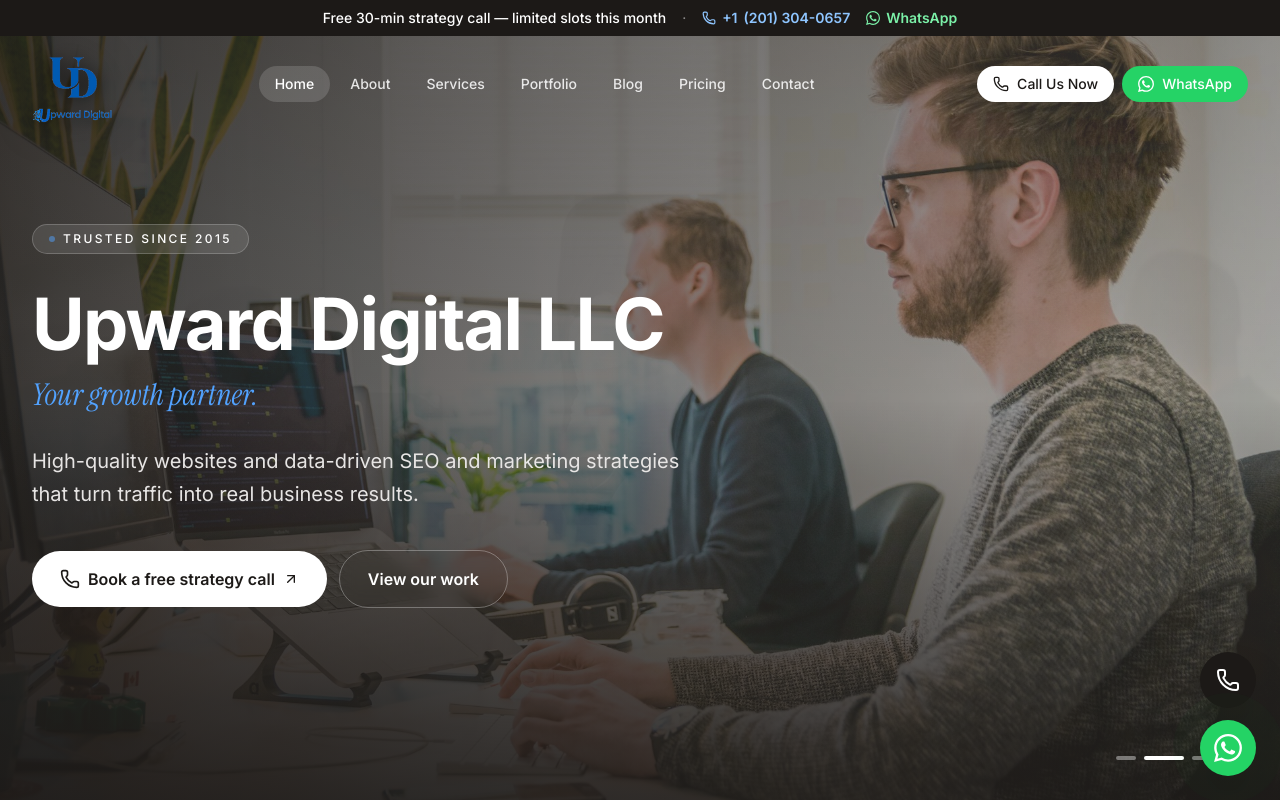
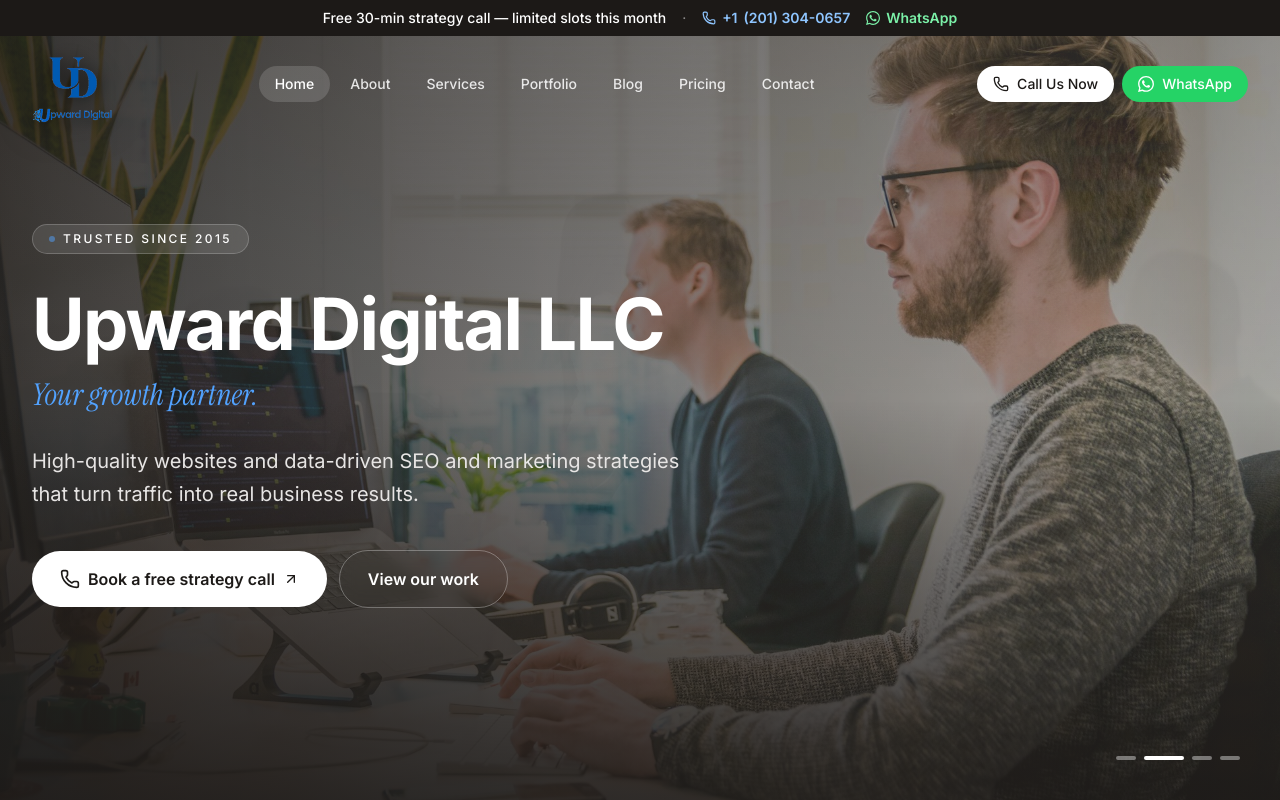
Before and after one commit to TalhaFaisal777/upwarddigital-site, a React (Vite) app: page / in a window 1280 px wide. Shown: the top 800 px of the page. Built offline with nearby package versions, Linux system fonts and the light colour scheme.

Commit message:
Show floating Call/WhatsApp buttons only on mobile and tablet — hide on desktop where navbar has them

```diff
--- a/src/components/common/FloatingActions.jsx
+++ b/src/components/common/FloatingActions.jsx
@@ -6,7 +6,7 @@
 
 export default function FloatingActions() {
   return (
-    <div className="fixed bottom-5 right-5 sm:bottom-6 sm:right-6 z-[55] flex flex-col gap-3 print:hidden">
+    <div className="lg:hidden fixed bottom-5 right-5 z-[55] flex flex-col gap-3 print:hidden">
       {/* Call button */}
       <a
         href={PHONE_HREF}
```
